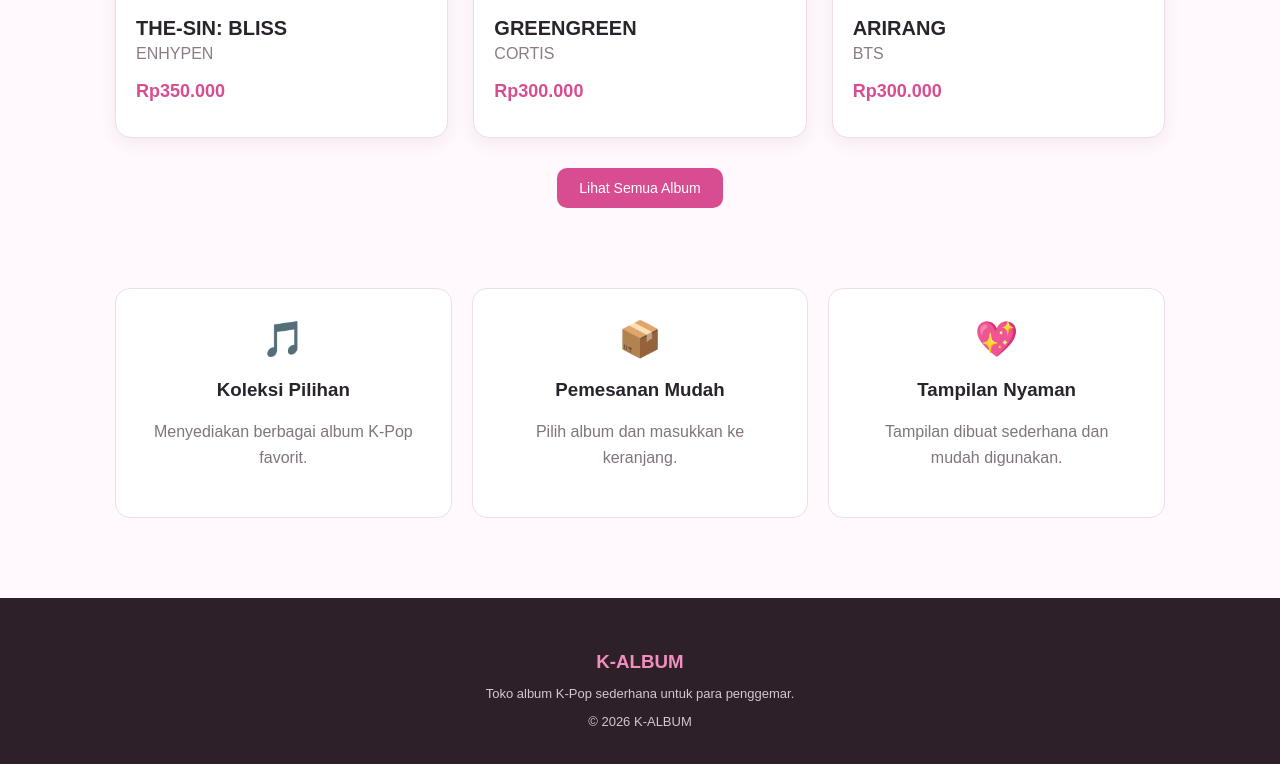
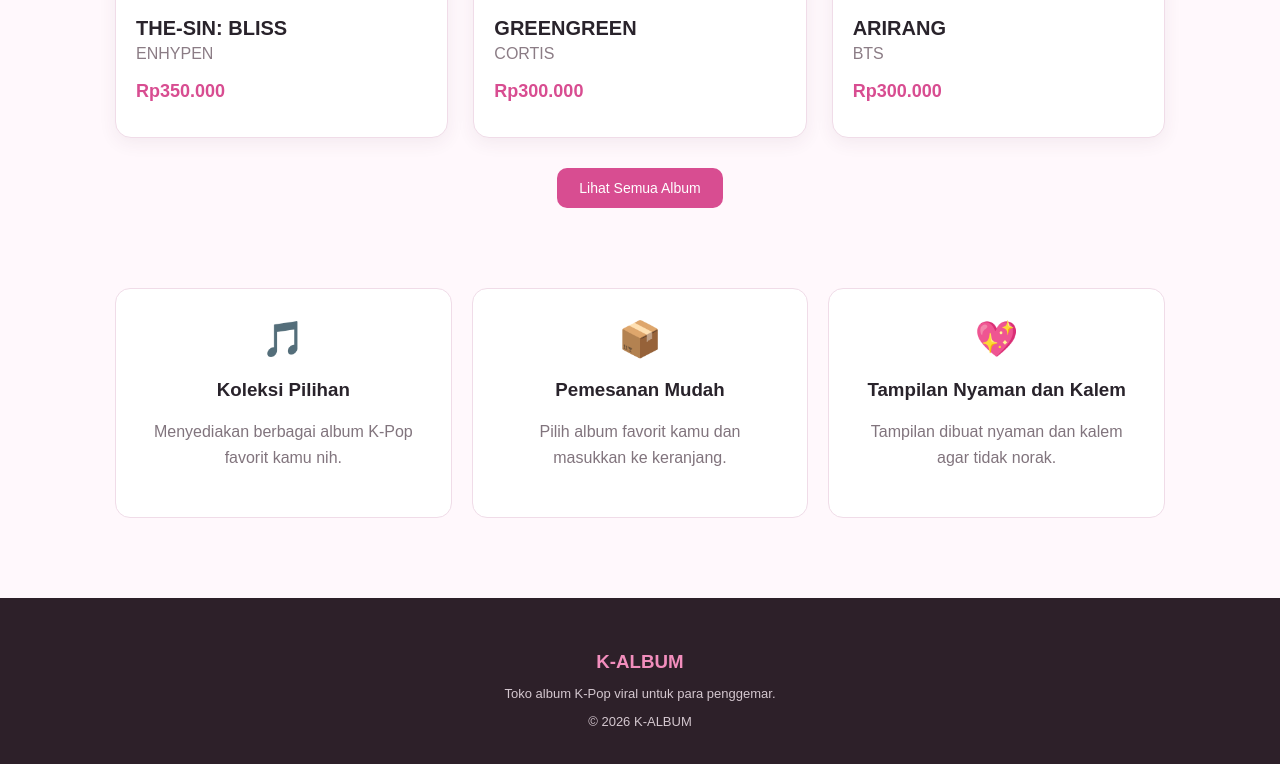
Before and after one commit to irmyelfaa-creator/project-pemweb-elfa, a plain HTML site: page index.html in a window 1280 px wide. Shown: the part 1110-1874 px from the top of the page. Drawn offline with Linux system fonts and the light colour scheme; some packages are replaced by stand-ins of ours; a script that the page names is missing.

Commit message:
Update file

```diff
--- a/index.html
+++ b/index.html
@@ -31,13 +31,13 @@
                 </p>
 
                 <h2>
-                    Temukan Album Favoritmu
+                    Temukan Album Favoritmu Disini Ya
                 </h2>
 
                 <p>
-                    Pilih album K-Pop favoritmu dan
+                    Pilih album K-Pop favorit kamu dan
                     lakukan pembelian dengan mudah
-                    melalui K-ALBUM.
+                    melalui K-ALBUM ini ya teman-teman.
                 </p>
 
                 <a href="album.html" class="tombol utama">
@@ -97,7 +97,7 @@
 
                 <p>
                     Menyediakan berbagai album
-                    K-Pop favorit.
+                    K-Pop favorit kamu nih.
                 </p>
 
             </div>
@@ -111,7 +111,7 @@
                 </h3>
 
                 <p>
-                    Pilih album dan masukkan
+                    Pilih album favorit kamu dan masukkan
                     ke keranjang.
                 </p>
 
@@ -122,12 +122,12 @@
                 <div class="ikon">💖</div>
 
                 <h3>
-                    Tampilan Nyaman
+                    Tampilan Nyaman dan Kalem
                 </h3>
 
                 <p>
-                    Tampilan dibuat sederhana
-                    dan mudah digunakan.
+                    Tampilan dibuat nyaman
+                    dan kalem agar tidak norak.
                 </p>
 
             </div>
@@ -142,7 +142,7 @@
             <h3>K-ALBUM</h3>
 
             <p>
-                Toko album K-Pop sederhana
+                Toko album K-Pop viral
                 untuk para penggemar.
             </p>
         </div>
```
